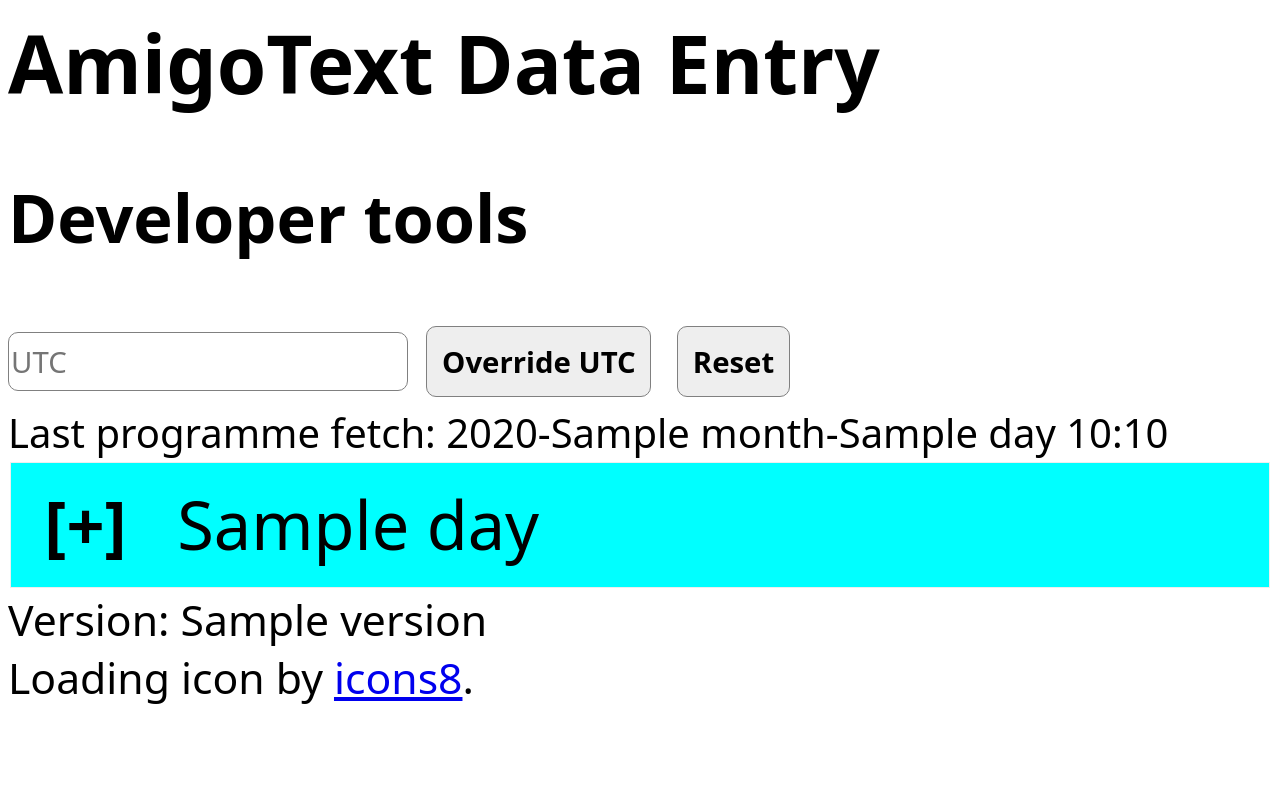
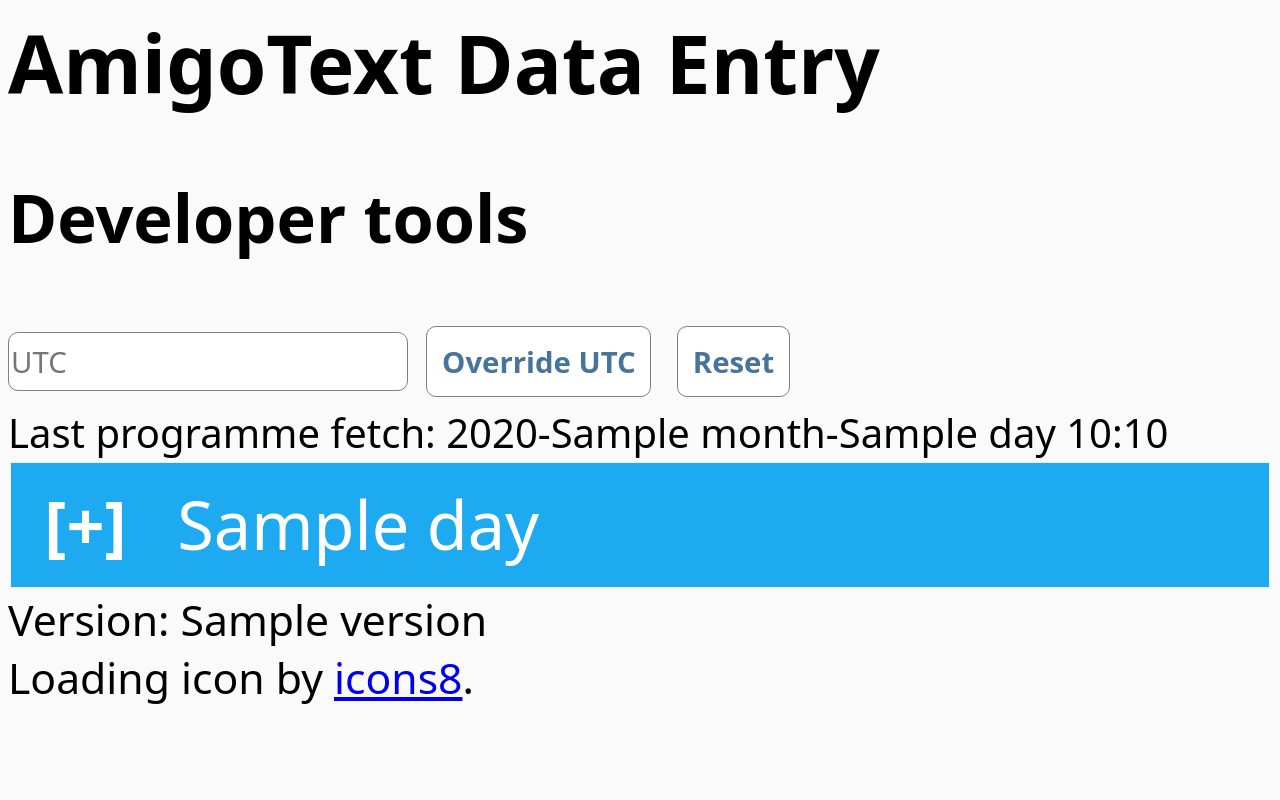
Before and after one commit to danielschenk/zpf-backstage-tv, a Flask app: template templates/index.html in a window 1280 px wide. Run offline with Flask 3, Linux system fonts and the light colour scheme; the template is opened without the code that fills it: most values are stand-ins (such as "Sample title", 1, 10 or a date in 2020); data that the repository does not hold is empty; parts of the project's set-up code (start-up, migrations or seed data) failed here and were passed over; some libraries are stand-ins or nearby versions.

Commit message:
New color scheme

```diff
--- a/static/index.css
+++ b/static/index.css
@@ -1,6 +1,7 @@
 body {
     font-size: 32pt;
-    font-family: system-ui, -apple-system, Segoe UI, Roboto, Helvetica, Arial, sans-serif, "Apple Color Emoji", "Segoe UI Emoji"
+    font-family: system-ui, -apple-system, Segoe UI, Roboto, Helvetica, Arial, sans-serif, "Apple Color Emoji", "Segoe UI Emoji";
+    background-color: #FAFAFA;
 }
 
 h1 {
@@ -22,15 +23,20 @@ button {
     border-radius: 10px;
     border-width: 1px;
     margin: 0.25em 0.25em;
-    background-color: #eeeeee;
+    background-color: #ffffff;
     font-family: inherit;
     font-size: 22pt;
     font-weight: bolder;
-    color: inherit;
+    color: #46749C;
+}
+
+button.day {
+    color: #ffffff;
 }
 
 button.selected {
-    background-color: lightblue;
+    color: #FDC02F;
+    font-weight: 900;
 }
 
 input {
@@ -68,7 +74,7 @@ tr.act-name {
 }
 
 td.act-name {
-    background-color: lightcyan;
+    background-color: #E4F5FD;
     font-size: 40pt;
 }
 
@@ -77,7 +83,8 @@ tr.day-contents {
 }
 
 td.day {
-    background-color: cyan;
+    color: #ffffff;
+    background-color: #1EAAF1;
     font-size: 50pt;
     padding: 0.25em 0em;
 }
```
